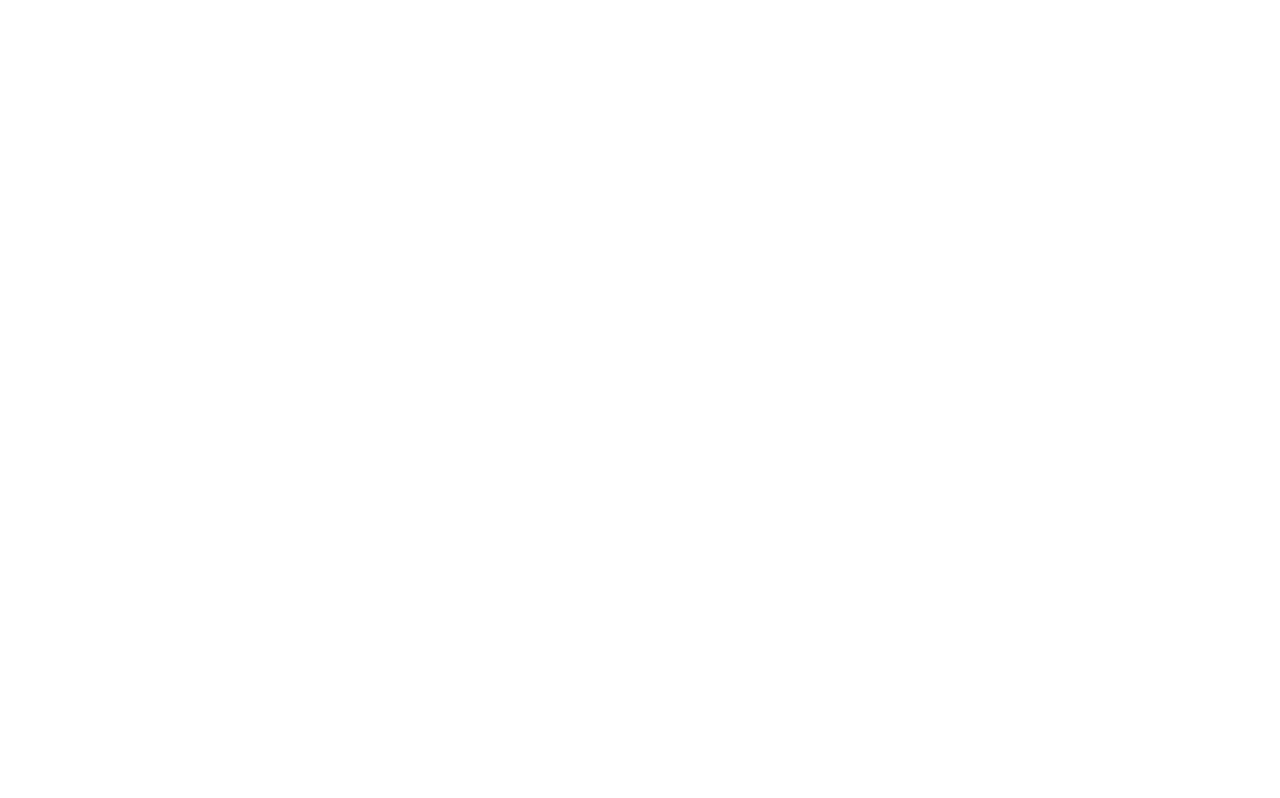
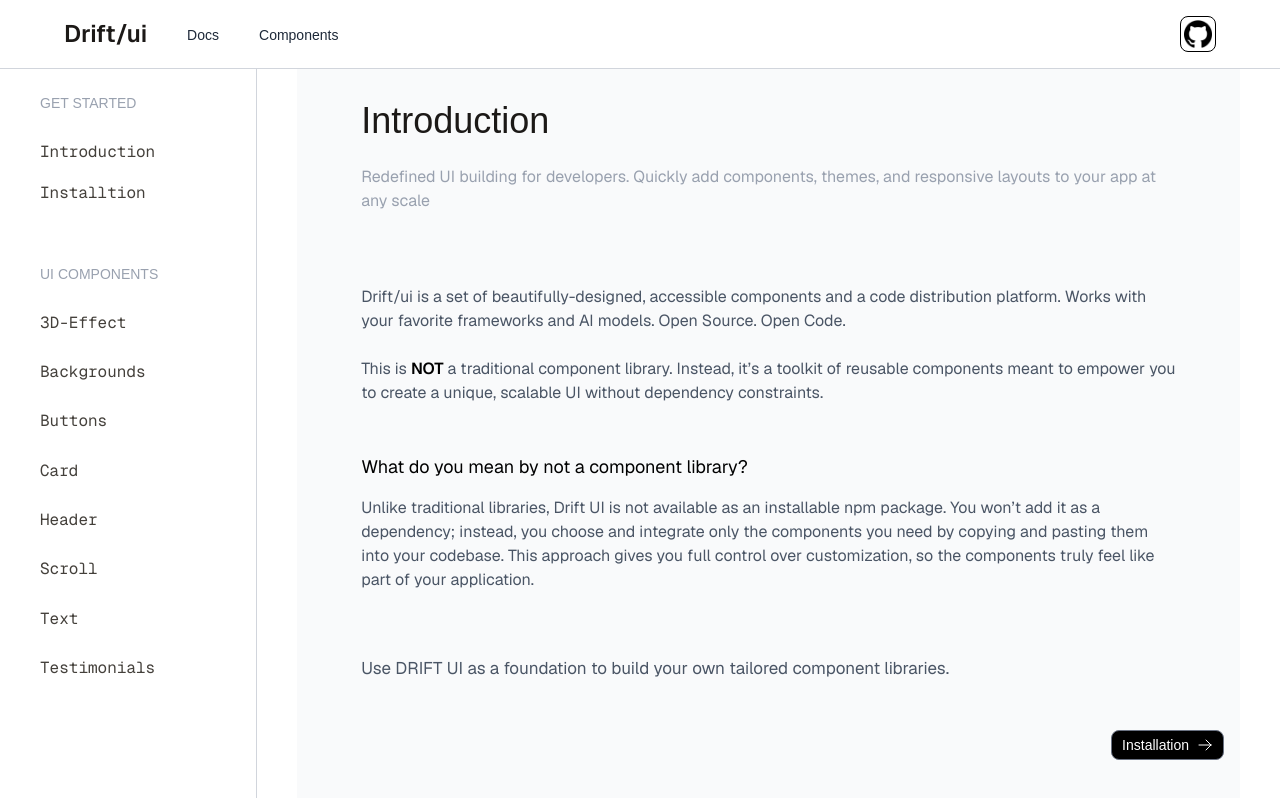
Before and after one commit to suryanshXD/Drift-UI, a Next.js app: page /docs in a window 1280 px wide. Built offline with nearby package versions, Linux system fonts and the light colour scheme.

Commit message:
docs page done

```diff
--- /dev/null
+++ b/app/components/Logo/Arrow-Right.tsx
@@ -0,0 +1,20 @@
+export function ArrowRight() {
+  return (
+    <>
+      <svg
+        xmlns="http://www.w3.org/2000/svg"
+        fill="none"
+        viewBox="0 0 24 24"
+        stroke-width="1.5"
+        stroke="currentColor"
+        className="size-4"
+      >
+        <path
+          stroke-linecap="round"
+          stroke-linejoin="round"
+          d="M13.5 4.5 21 12m0 0-7.5 7.5M21 12H3"
+        />
+      </svg>
+    </>
+  );
+}
--- /dev/null
+++ b/app/components/docs/Header.tsx
@@ -0,0 +1,33 @@
+import Image from "next/image";
+import Link from "next/link";
+import github from "../../../public/github-logo-dark.png";
+
+export function DocsHeader() {
+  return (
+    <>
+      <div className="flex flex-row justify-between px-16 py-4 border-b border-gray-300 items-center backdrop-blur-2xl">
+        <div className="flex flex-row items-center">
+          <Link
+            href={"/"}
+            className="text-2xl font-semibold text-stone-900 font-sans "
+          >
+            Drift/ui
+          </Link>
+          <Link href={"/docs"} className="ml-10 text-gray-800 text-sm mt-0.5">
+            Docs
+          </Link>
+          <Link href={"/docs"} className="ml-10  text-gray-800 text-sm mt-0.5">
+            Components
+          </Link>
+        </div>
+        <Link href={"https://github.com/suryanshXD/Drift-UI"} target="_blank">
+          <Image
+            src={github}
+            alt="Github-Logo"
+            className="size-9 border border-black bg-white rounded-lg p-[3px]"
+          />
+        </Link>
+      </div>
+    </>
+  );
+}
--- a/app/components/Header.tsx
+++ b/app/components/home/Header.tsx
@@ -1,7 +1,7 @@
 "use client";
-import { ExternalLink } from "./Logo/External-Link-Logo";
+import { ExternalLink } from "../Logo/External-Link-Logo";
 import { motion } from "motion/react";
-import github from "../../public/github-logo.png";
+import github from "../../../public/github-logo.png";
 import Image from "next/image";
 import Link from "next/link";
 import { redirect } from "next/navigation";
@@ -13,7 +13,7 @@
         initial="initial"
         animate="animate"
         transition={{ delay: 0.5, staggerChildren: 0.1 }}
-        className="flex flex-row justify-between items-center text-center sm: pt-8 md:pt-10"
+        className="flex flex-row justify-between items-center text-center sm: pt-8 md:pt-10 md:px-5"
       >
         <motion.div
           variants={{
--- /dev/null
+++ b/app/docs/components/3d/page.tsx
@@ -0,0 +1,7 @@
+export default function ThreeDpage() {
+  return (
+    <>
+      <div className="">Hii from 3d-effect</div>
+    </>
+  );
+}
--- a/app/docs/layout.tsx
+++ b/app/docs/layout.tsx
@@ -1,3 +1,128 @@
-export default function LayoutDocs() {
-  return <></>;
+"use client";
+import Image from "next/image";
+import { motion } from "framer-motion";
+
+import Link from "next/link";
+import { DocsHeader } from "../components/docs/Header";
+import { ChevronRight } from "../components/Logo/Chevron-Right";
+
+export default function layout({ children }: { children: React.ReactNode }) {
+  const animate = {
+    initial: {
+      opacity: 0,
+      y: -10,
+    },
+    animate: {
+      opacity: 1,
+      x: 0,
+      y: 0,
+    },
+  };
+  return (
+    <>
+      <div className="bg-white h-[100%] w-full text-black fixed">
+        <DocsHeader />
+        <div className="flex flex-row">
+          <div className=" overflow-auto no-scrollbar text-md max-w-fit h-screen pl-8 pr-24 border-r border-gray-300">
+            <p className="text-sm font-extralight text-gray-400 uppercase pt-6 ml-2">
+              Get started
+            </p>
+            <div>
+              <motion.div
+                initial="initial"
+                animate="animate"
+                whileTap="tap"
+                transition={{ staggerChildren: 0.1 }}
+                className="text-[16px] text-stone-700  mt-6 flex flex-col gap-3 font-mono text-xs"
+              >
+                <motion.div
+                  variants={animate}
+                  transition={{ delay: 0.5 }}
+                  className="bg-white text-stone-700 hover:bg-gray-100 rounded-xl px-2 py-1"
+                >
+                  Introduction
+                </motion.div>
+                <motion.div
+                  variants={animate}
+                  transition={{ delay: 0.6 }}
+                  className="bg-white text-stone-700 hover:bg-gray-100 rounded-xl px-2 py-1"
+                >
+                  Installtion
+                </motion.div>
+              </motion.div>
+              <div className="text-sm font-extralight text-gray-400 uppercase mt-14 ml-2 pb-6 ">
+                ui components
+              </div>
+              <motion.div
+                initial="initial"
+                animate="animate"
+                transition={{ staggerChildren: 0.1, duration: 3 }}
+                className="flex flex-col text-[16px] text-stone-700 gap-5 font-mono text-xs"
+              >
+                <Link href={"/docs/components/3d"}>
+                  <motion.div
+                    variants={animate}
+                    transition={{ delay: 0.8 }}
+                    className="bg-white text-stone-700 hover:bg-gray-100 rounded-xl px-2 py-1"
+                  >
+                    3D-Effect
+                  </motion.div>
+                </Link>
+                <motion.div
+                  variants={animate}
+                  transition={{ delay: 0.9 }}
+                  className="bg-white text-stone-700 hover:bg-gray-100 rounded-xl px-2 py-1"
+                >
+                  Backgrounds
+                </motion.div>
+                <motion.div
+                  transition={{ delay: 1 }}
+                  variants={animate}
+                  className="bg-white text-stone-700 hover:bg-gray-100 rounded-xl px-2 py-1"
+                >
+                  Buttons
+                </motion.div>
+                <motion.div
+                  transition={{ delay: 1.1 }}
+                  variants={animate}
+                  className="bg-white text-stone-700 hover:bg-gray-100 rounded-xl px-2 py-1"
+                >
+                  Card
+                </motion.div>
+                <motion.div
+                  transition={{ delay: 1.2 }}
+                  variants={animate}
+                  className="bg-white text-stone-700 hover:bg-gray-100 rounded-xl px-2 py-1"
+                >
+                  Header
+                </motion.div>
+                <motion.div
+                  transition={{ delay: 1.3 }}
+                  variants={animate}
+                  className="bg-white text-stone-700 hover:bg-gray-100 rounded-xl px-2 py-1"
+                >
+                  Scroll
+                </motion.div>
+                <motion.div
+                  transition={{ delay: 1.4 }}
+                  variants={animate}
+                  className="bg-white text-stone-700 hover:bg-gray-100 rounded-xl px-2 py-1"
+                >
+                  Text
+                </motion.div>
+                <motion.div
+                  transition={{ delay: 1.5 }}
+                  variants={animate}
+                  className="bg-white text-stone-700 hover:bg-gray-100 rounded-xl pl-2 pr-10 py-1"
+                >
+                  Testimonials
+                </motion.div>
+              </motion.div>
+            </div>
+          </div>
+          {children}
+        </div>
+      </div>
+    </>
+  );
 }
--- a/app/docs/page.tsx
+++ b/app/docs/page.tsx
@@ -1,3 +1,57 @@
+import Link from "next/link";
+import { ChevronRight } from "../components/Logo/Chevron-Right";
+import { ArrowRight } from "../components/Logo/Arrow-Right";
+
 export default function PageDocs() {
-  return <></>;
+  return (
+    <>
+      <div className="flex flex-col w-fit bg-gray-50 mx-10">
+        <div className="flex flex-col ">
+          <div className="text-4xl text-stone-900  ml-16 mt-8">
+            Introduction
+          </div>
+          <div className="px-16">
+            <div className="text-md font-sans text-gray-400 mt-6">
+              Redefined UI building for developers. Quickly add components,
+              themes, and responsive layouts to your app at any scale
+            </div>
+            <div className="mt-18 font-sans text-gray-600 text-md">
+              Drift/ui is a set of beautifully-designed, accessible components
+              and a code distribution platform. Works with your favorite
+              frameworks and AI models. Open Source. Open Code.
+            </div>
+            <div className="mt-6 text-md font-sans text-gray-600">
+              This is <span className="text-black font-semibold">NOT</span> a
+              traditional component library. Instead, it’s a toolkit of reusable
+              components meant to empower you to create a unique, scalable UI
+              without dependency constraints.
+            </div>
+            <div className="text-black font-sans text-[18px] mt-12">
+              What do you mean by not a component library?
+            </div>
+            <div className="mt-4 text-md font-sans text-gray-600  text-left">
+              Unlike traditional libraries, Drift UI is not available as an
+              installable npm package. You won’t add it as a dependency;
+              instead, you choose and integrate only the components you need by
+              copying and pasting them into your codebase. This approach gives
+              you full control over customization, so the components truly feel
+              like part of your application.
+            </div>
+            <div className="mt-16 text-[17px] font-sans text-gray-600 ">
+              Use DRIFT UI as a foundation to build your own tailored component
+              libraries.
+            </div>
+          </div>
+        </div>
+        <div className="flex flex-row justify-end">
+          <Link
+            href={"/docs/installtion"}
+            className="flex flex-row items-center gap-2 mt-12 mr-4 bg-black text-white px-2.5 py-1 w-fit rounded-lg border border-gray-500 text-sm cursor-pointer"
+          >
+            Installation <ArrowRight />
+          </Link>
+        </div>
+      </div>
+    </>
+  );
 }
--- a/app/page.tsx
+++ b/app/page.tsx
@@ -1,8 +1,8 @@
 import Image from "next/image";
 import Background from "../public/sl_072622_51930_05.jpg";
 import { ExternalLink } from "./components/Logo/External-Link-Logo";
-import { Header } from "./components/Header";
-import { Body } from "./components/Body";
+import { Header } from "./components/home/Header";
+import { Body } from "./components/home/Body";
 
 export default function Home() {
   return (
```
Also changed, not shown: app/components/home/Body.tsx (renamed from app/components/Body.tsx, +5 -6 lines), public/github-logo-dark.png (added).
